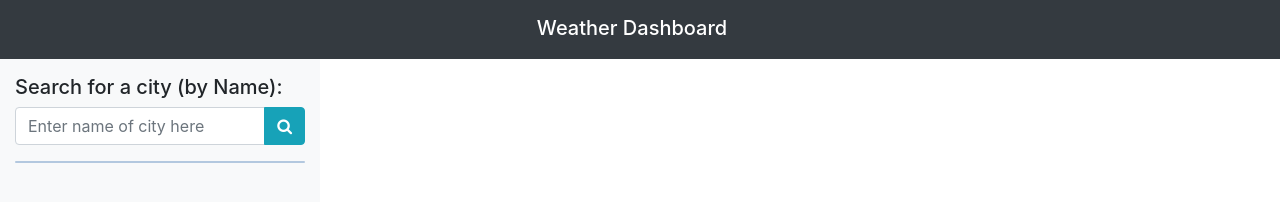
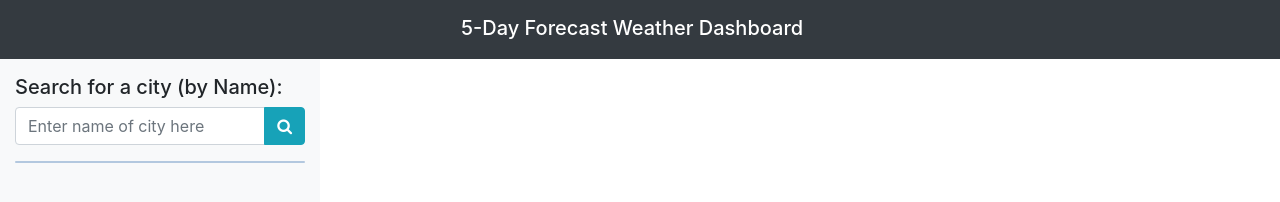
Before and after one commit to betheng/weather-dashboard, a plain HTML site: page index.html in a window 1280 px wide. Drawn offline with nearby package versions, Linux system fonts and the light colour scheme.

Commit message:
update README, add screenshot, catchier title

```diff
--- a/index.html
+++ b/index.html
@@ -5,7 +5,7 @@
     <meta charset="UTF-8">
     <meta name="viewport" content="width=device-width, initial-scale=1.0">
     <meta http-equiv="X-UA-Compatible" content="ie=edge">
-    <title>Weather Dashboard</title>
+    <title>Weather Dashboard; So Cool, it's Hot!</title>
 
     <!-- External Libraries and Styles -->
     <script src="https://code.jquery.com/jquery-3.4.1.min.js"></script>
@@ -25,7 +25,7 @@
         <!-- Header Row -->
         <div class="row navbar navbar-dark bg-dark">
             <div class="col-12 text-center">
-                <h1 class="navbar-brand pb-0 px-0">Weather Dashboard</h1>
+                <h1 class="navbar-brand pb-0 px-0">5-Day Forecast Weather Dashboard</h1>
             </div>
         </div>
 
```
Also changed, not shown: assets/img/Module6_WeatherDashboard_ElizabethEngstrom_SS.png (added), 1 other file.
